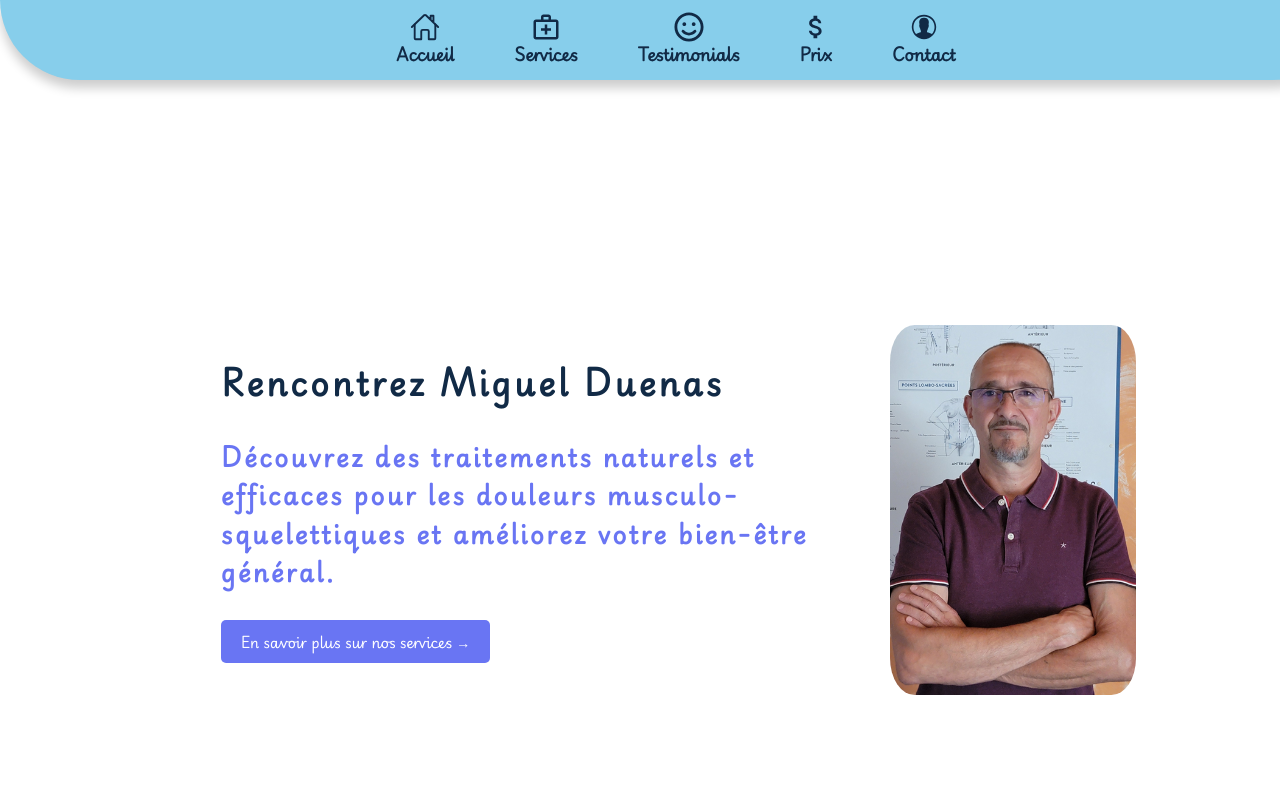
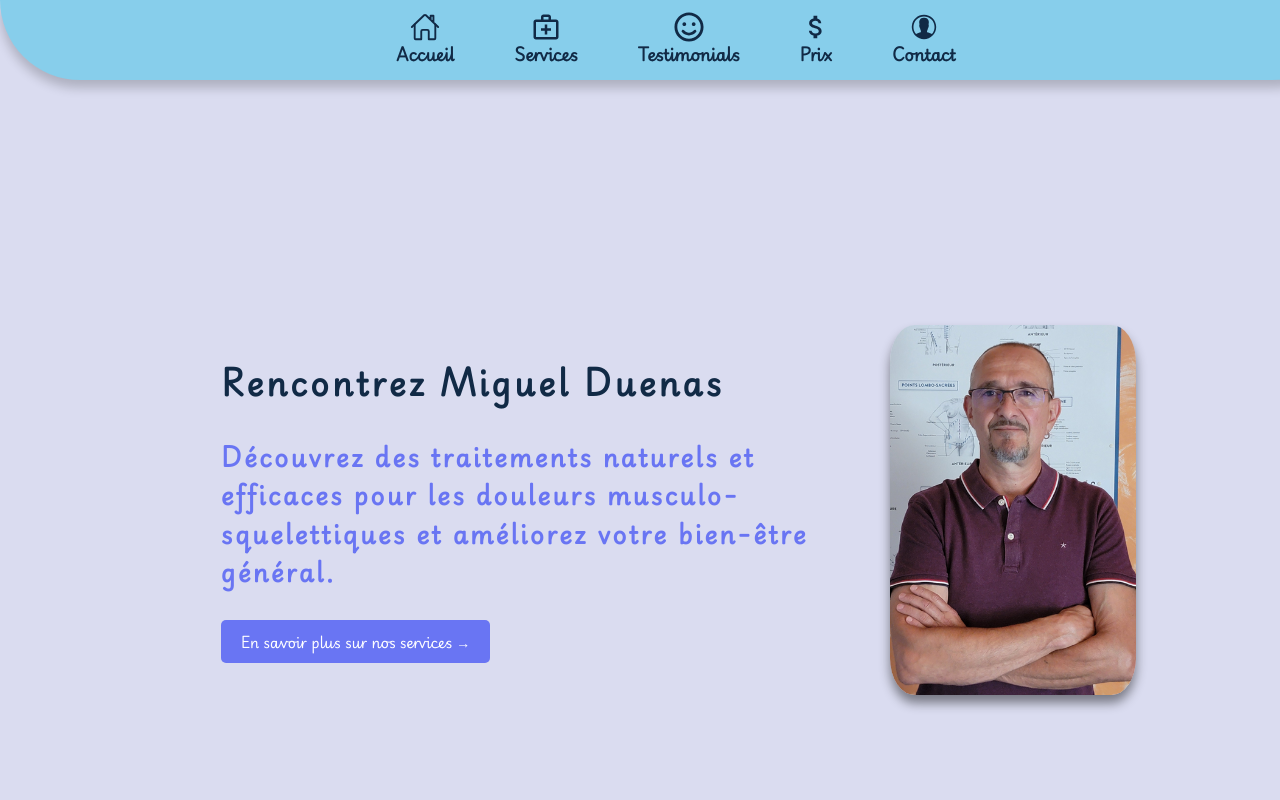
Before and after one commit to botUwU/Oshyp, a React (Vite) app: page / in a window 1280 px wide. Shown: the top 800 px of the page. Built offline with nearby package versions, Linux system fonts and the light colour scheme.

Commit message:
fixed home & header components

```diff
--- a/src/components/Header.jsx
+++ b/src/components/Header.jsx
@@ -20,10 +20,19 @@ const Header = () => {
     scrollToSection,
   } = useScroll();
   return (
+    <div
+      style={{
+        backgroundColor: colors.backGroundColor.mainWhite,
+        zIndex: 10,
+      }}
+    >
       <Headercontainer>
         <nav>
           <UL>
-          <HeaderItem name="Accueil" onScroll={() => scrollToSection(homeRef)}>
+            <HeaderItem
+              name="Accueil"
+              onScroll={() => scrollToSection(homeRef)}
+            >
               <IoHomeOutline size={"30px"} />
             </HeaderItem>
 
@@ -41,7 +50,10 @@ const Header = () => {
               <FaRegSmile size={"30px"} />
             </HeaderItem>
 
-          <HeaderItem name="Prix" onScroll={() => scrollToSection(pricingRef)}>
+            <HeaderItem
+              name="Prix"
+              onScroll={() => scrollToSection(pricingRef)}
+            >
               <MdAttachMoney size={"30px"} />
             </HeaderItem>
 
@@ -54,6 +66,7 @@ const Header = () => {
           </UL>
         </nav>
       </Headercontainer>
+    </div>
   );
 };
 
--- a/src/components/Home.jsx
+++ b/src/components/Home.jsx
@@ -74,6 +74,7 @@ import Cp from "../customComponents/Cp";
 export default function Home() {
   const { homeRef, scrollToSection, servicesRef } = useScroll();
   return (
+    <WrapperContainer>
       <Section ref={homeRef}>
         <HomeContainer>
           <Description>
@@ -98,9 +99,11 @@ export default function Home() {
             height={"50%"}
             width={"20%"}
             rounded={false}
+            shadow={"medium"}
           />
         </HomeContainer>
       </Section>
+    </WrapperContainer>
   );
 }
 
@@ -124,3 +127,7 @@ const Description = styled.div`
   justify-content: center;
   gap: 30px;
 `;
+const WrapperContainer = styled.div`
+  background-color: ${colors.backGroundColor.mainWhite};
+  display: flex;
+`;
```
Lines whose indentation alone changed are shown as unchanged.
